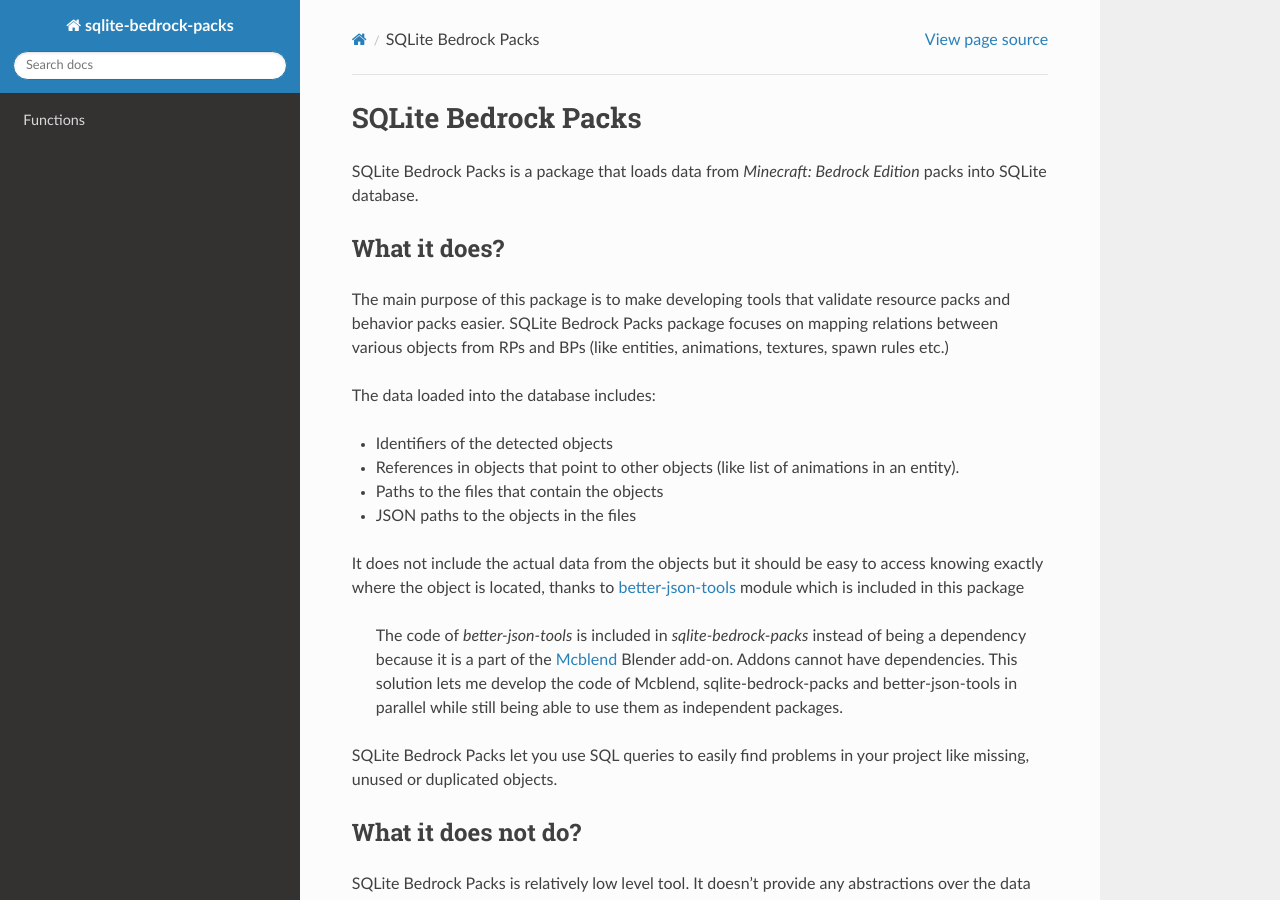
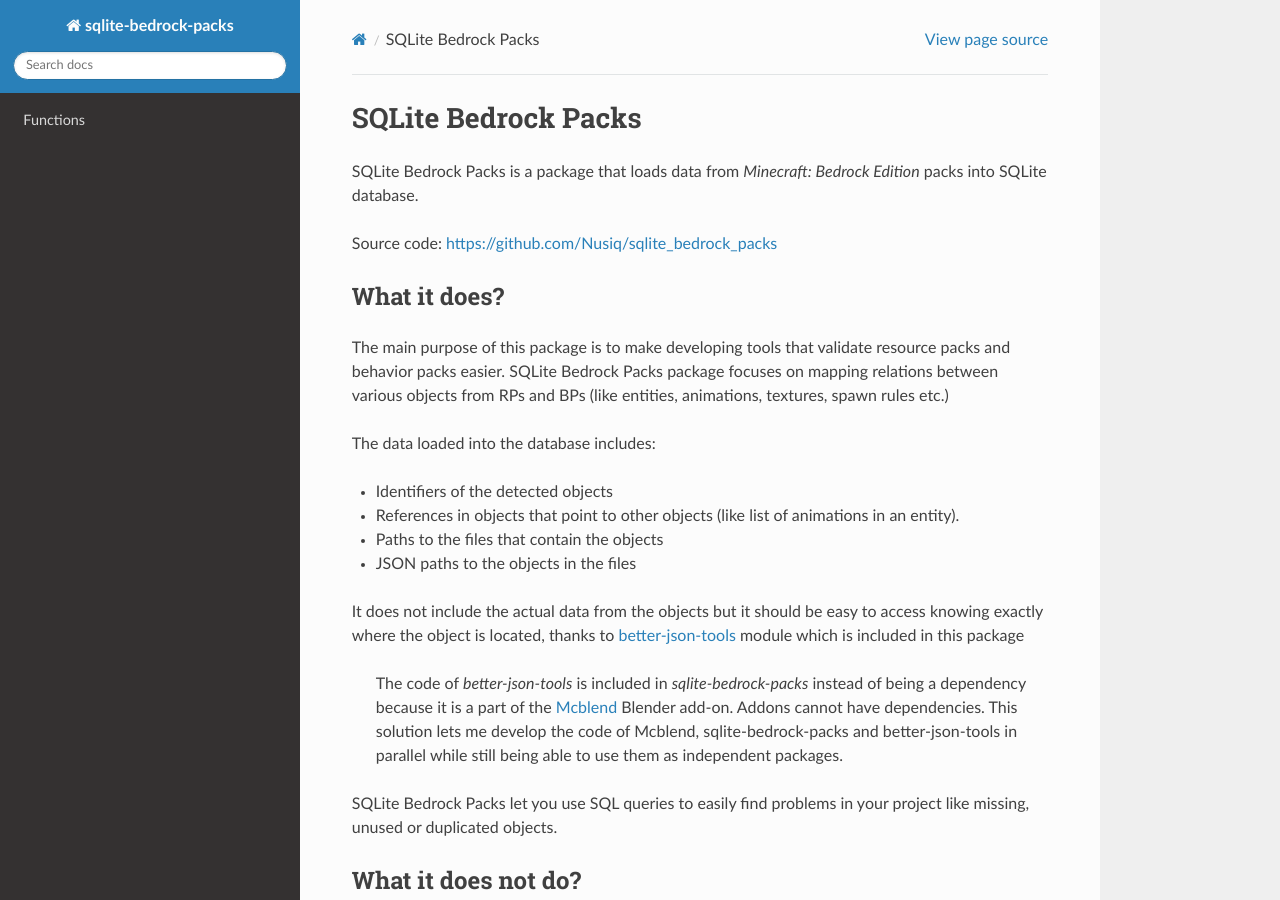
Before and after one commit to Nusiq/sqlite_bedrock_packs, a Sphinx documentation site: the page built from docs/index.rst, in a window 1280 px wide and 900 px high. Built offline with Sphinx 7.4.7 and the Read the Docs theme 2.0.0, drawn with Linux system fonts in a browser that asks for light colours.

Commit message:
Updated documentaiton.

```diff
--- a/docs/index.rst
+++ b/docs/index.rst
@@ -3,6 +3,8 @@
 
 SQLite Bedrock Packs is a package that loads data from
 *Minecraft: Bedrock Edition* packs into SQLite database.
+
+Source code: https://github.com/Nusiq/sqlite_bedrock_packs
 
 What it does?
 -------------
```
